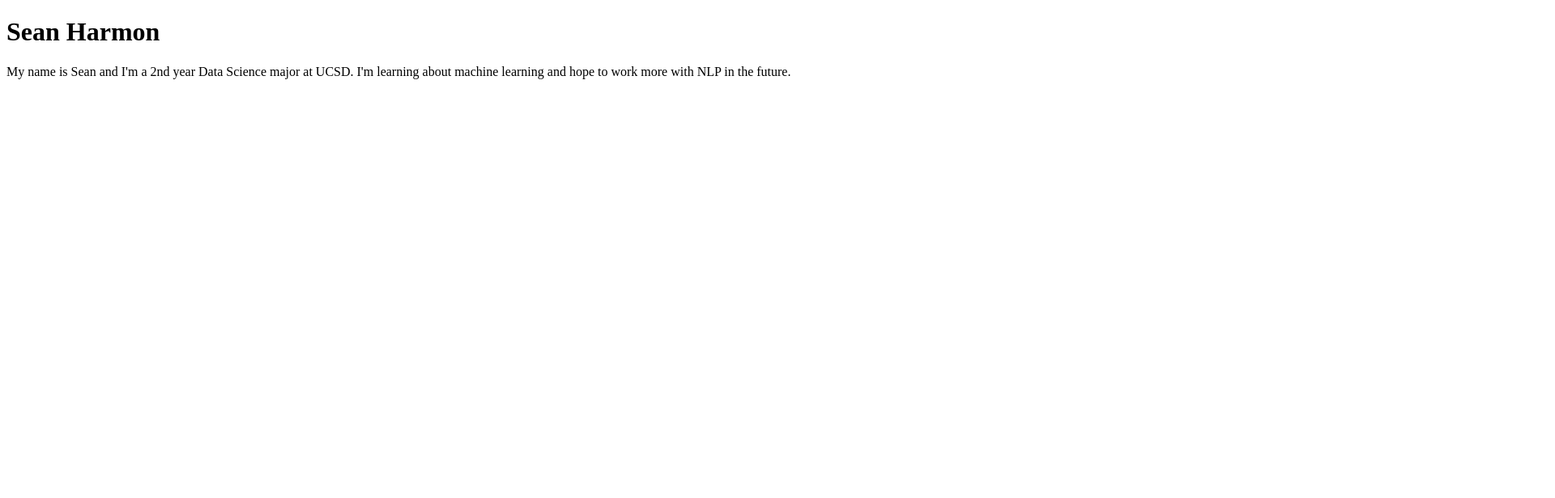
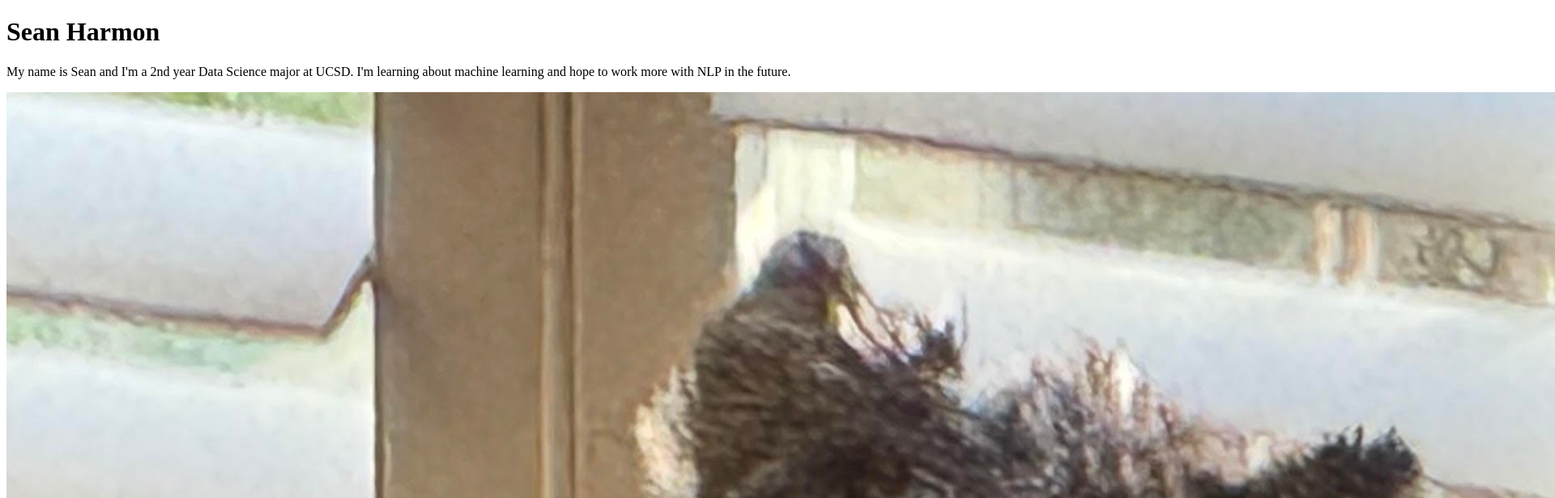
Before and after one commit to ICharmU/portfolio, a plain HTML site: page index.html in a window 1280 px wide. Shown: the top 616 px of the page at 81% size, 1920 px wide, since content can reach past the window. Drawn offline with Linux system fonts and the light colour scheme.

Commit message:
dog photo
added dog photo and images folder

```diff
--- a/index.html
+++ b/index.html
@@ -11,5 +11,6 @@
     My name is Sean and I'm a 2nd year Data Science major at UCSD.
     I'm learning about machine learning and hope to work more with NLP in the future.
   </p>
+  <img src="images/strawberry_window_view.jpg" alt="schnauzer looking out windows panels into bright sunset">
 </body>
 </html>
```
Also changed, not shown: images/strawberry_window_view.jpg (added).
